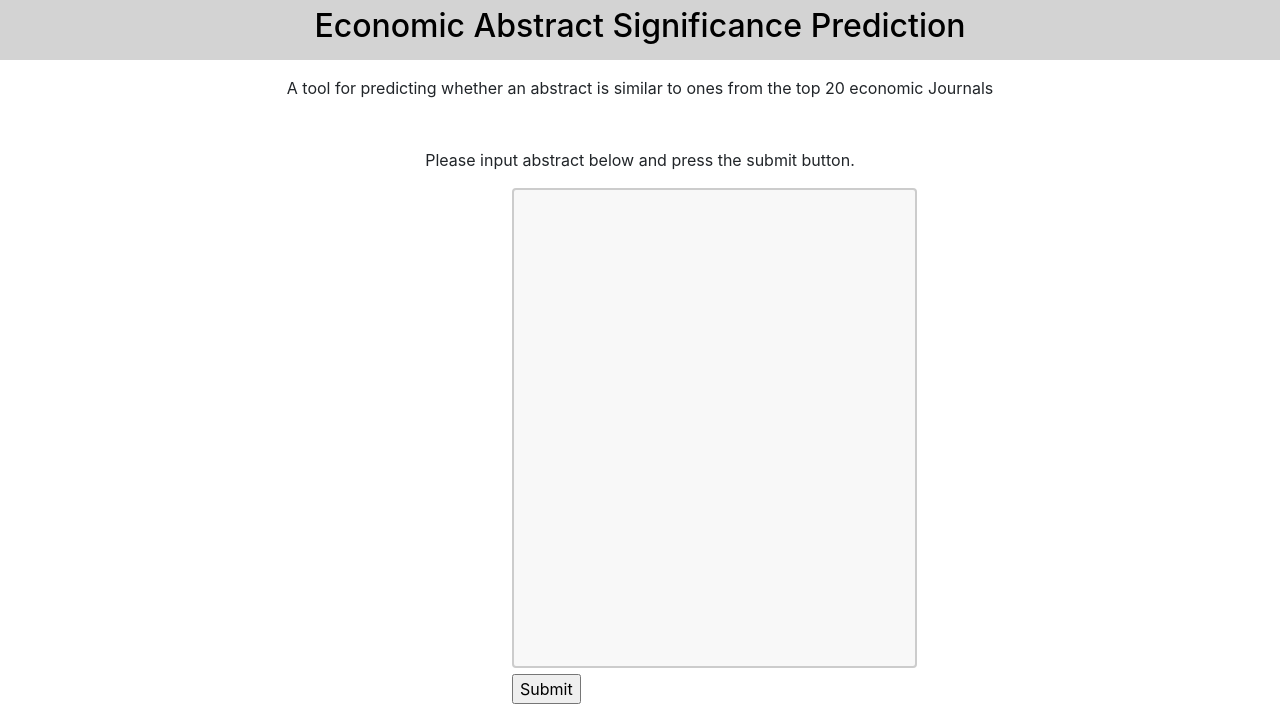
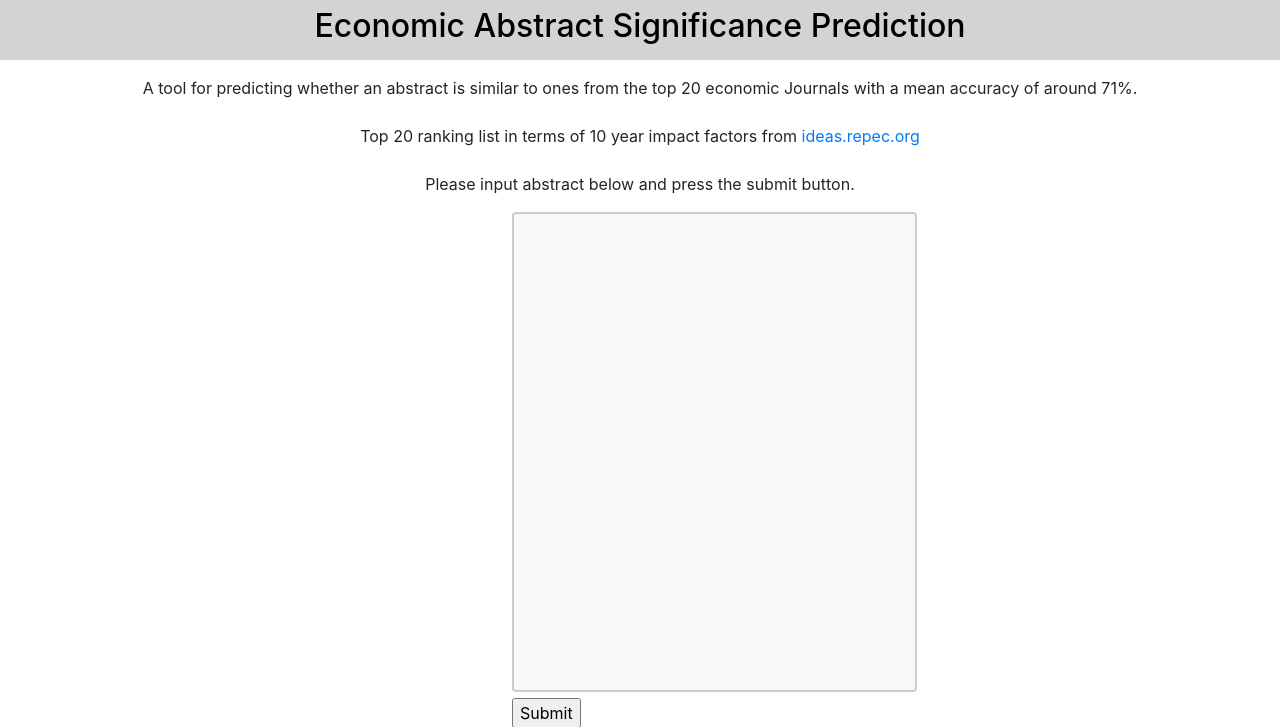
Before and after one commit to Kevinxy00/Machine-Learning-Project, a Flask app: template templates/index_econ.html in a window 1280 px wide. Shown: the top 727 px of the page. Run offline with Flask 2, Linux system fonts and the light colour scheme; the template is opened without the code that fills it, so the values that code supplies are empty; parts of the project's set-up code (start-up, migrations or seed data) failed here and were passed over; some libraries are stand-ins or nearby versions.

Commit message:
added more info in econ html on the model, added econ info to readme.md

```diff
--- a/templates/index_econ.html
+++ b/templates/index_econ.html
@@ -26,9 +26,16 @@
 
       <div class="row">
         <div class = "col-xs-12 col-md-12 col-md-offset-0">
-          <p><center> A tool for predicting whether an abstract is similar to ones from the top 20 economic Journals </center>
-          <br><br>
-          <center> Please input abstract below and press the submit button. </center>
+          <p>
+            <center>
+               A tool for predicting whether an abstract is similar to ones from the top 20 economic Journals with a mean accuracy of around 71%.
+            </center>
+            <br>
+            <center>
+              Top 20 ranking list in terms of 10 year impact factors from <a href="https://ideas.repec.org/top/top.journals.simple10.html"> ideas.repec.org <a>
+            </center>
+            <br>
+            <center> Please input abstract below and press the submit button. </center>
           </p>
         </div>
       </div>
```
Also changed, not shown: README.md.
